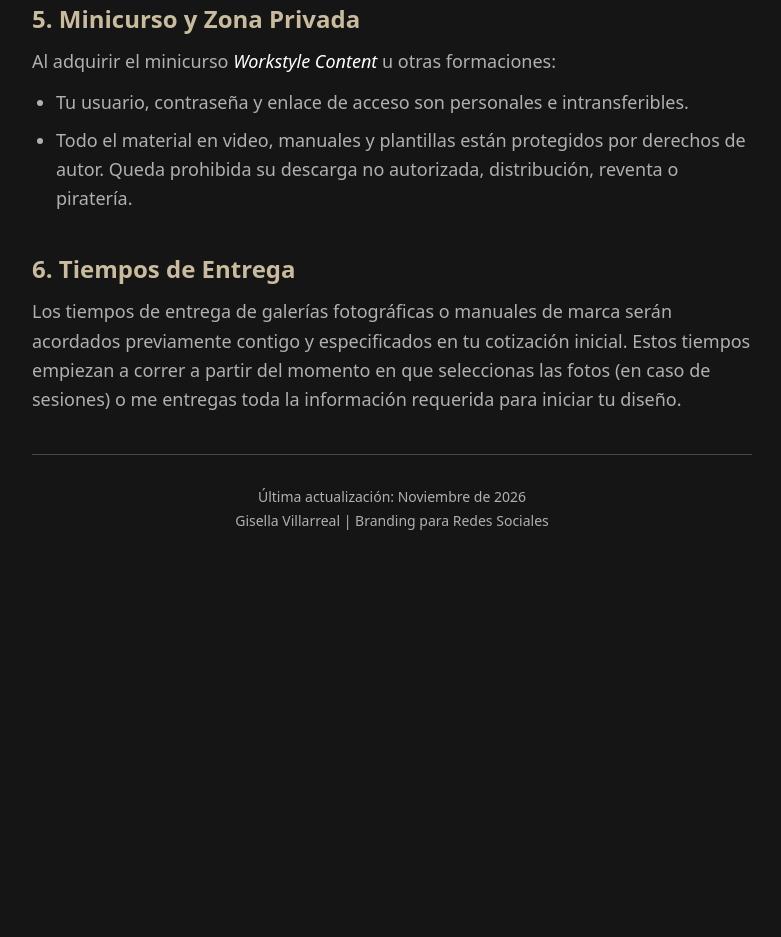
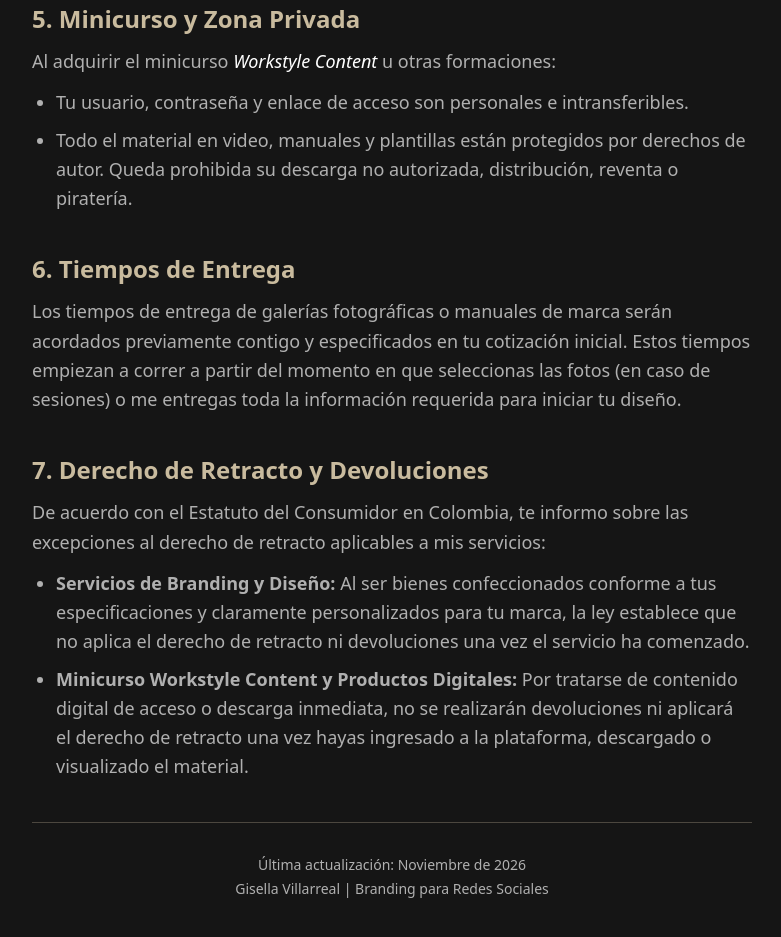
Before and after one commit to gisella-villarreal/Gisella-villarreal, a plain HTML site: page términosycondiciones.html in a window 1280 px wide. Shown: the part 1598-2535 px from the top of the page, without its empty margins (248-1029 px from the left). Before the commit the page ends 2193 px from the top, so only its background shows below. Drawn offline with nearby package versions, Linux system fonts and the light colour scheme.

Commit message:
Update términosycondiciones.html

```diff
--- a/términosycondiciones.html
+++ b/términosycondiciones.html
@@ -67,6 +67,16 @@
                 <p class="text-[#b0b0b0]">Los tiempos de entrega de galerías fotográficas o manuales de marca serán acordados previamente contigo y especificados en tu cotización inicial. Estos tiempos empiezan a correr a partir del momento en que seleccionas las fotos (en caso de sesiones) o me entregas toda la información requerida para iniciar tu diseño.</p>
             </section>
 
+            <!-- NUEVA SECCIÓN AGREGADA -->
+            <section>
+                <h2 class="text-2xl font-semibold mb-3 text-[#c9bb9e]">7. Derecho de Retracto y Devoluciones</h2>
+                <p class="text-[#b0b0b0]">De acuerdo con el Estatuto del Consumidor en Colombia, te informo sobre las excepciones al derecho de retracto aplicables a mis servicios:</p>
+                <ul class="list-disc pl-6 mt-3 space-y-2 text-[#b0b0b0]">
+                    <li><strong>Servicios de Branding y Diseño:</strong> Al ser bienes confeccionados conforme a tus especificaciones y claramente personalizados para tu marca, la ley establece que no aplica el derecho de retracto ni devoluciones una vez el servicio ha comenzado.</li>
+                    <li><strong>Minicurso Workstyle Content y Productos Digitales:</strong> Por tratarse de contenido digital de acceso o descarga inmediata, no se realizarán devoluciones ni aplicará el derecho de retracto una vez hayas ingresado a la plataforma, descargado o visualizado el material.</li>
+                </ul>
+            </section>
+
             <footer class="mt-16 pt-8 border-t border-[#c9bb9e]/30 text-sm text-[#b0b0b0] text-center">
                 <p>Última actualización: Noviembre de 2026</p>
                 <p class="mt-1">Gisella Villarreal | Branding para Redes Sociales</p>
```
